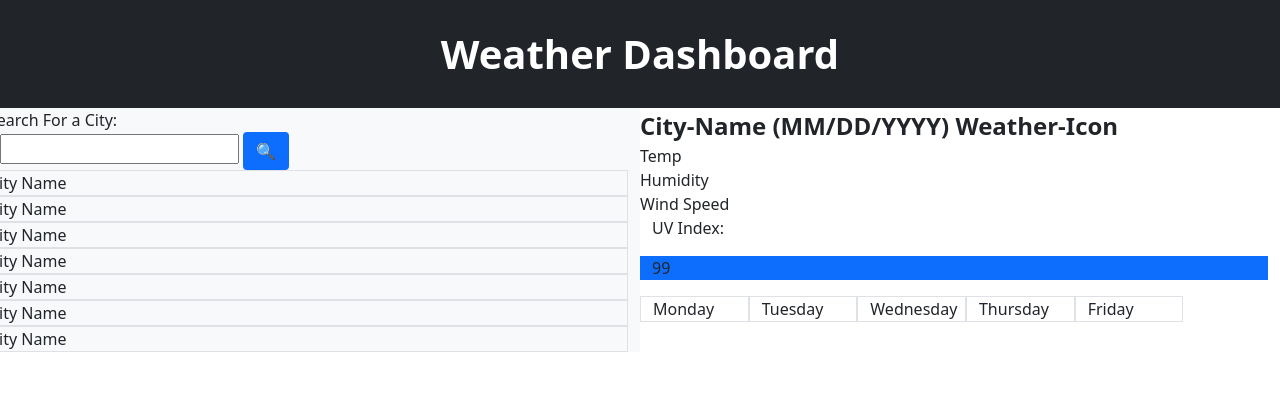
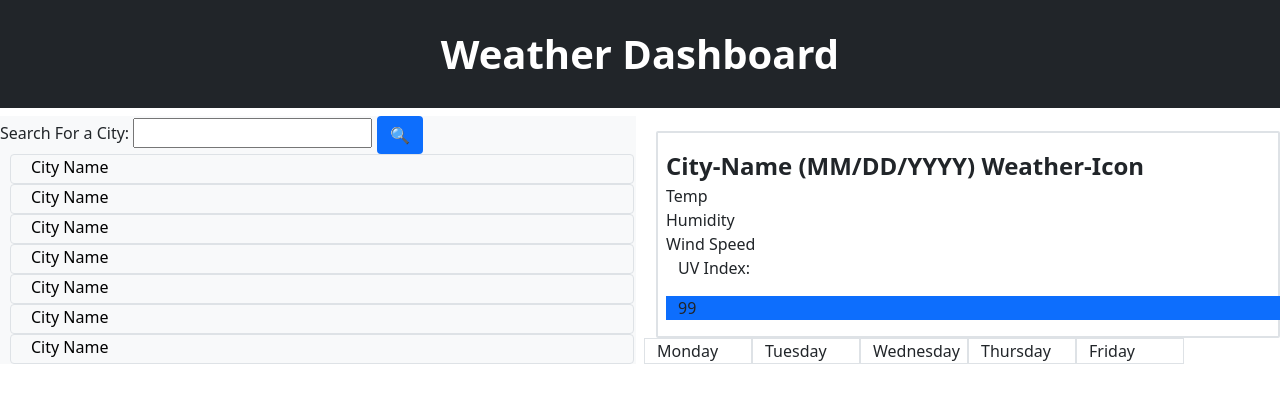
Before and after one commit to leot42/weather-dashboard, a plain HTML site: page index.html in a window 1280 px wide. Drawn offline with nearby package versions, Linux system fonts and the light colour scheme.

Commit message:
change machine

```diff
--- a/assets/css/style.css
+++ b/assets/css/style.css
@@ -9,6 +9,26 @@ header {
 }
 
 .saved-city {
-    border: 15em;
+    /* border: 15px; */
+    margin-left: 10px;
+    width: 100%;
+    height: 30px;
+    border-right: 5px solid #dee2e6!important;
+    border: 1px solid #dee2e6!important;
+    color: black;
+    padding-left: 20px;
+    border: 2px solid #dee2e6;
+    border-radius: 4px;
+}
 
+.weather-info {
+    width: 100%;
+    padding-left: 20px;
+    padding-top: 15px;
 }
+
+.current-weather {
+    width: 100%;
+    border: 2px solid #dee2e6;
+    border-radius: 2px;
+}
--- a/index.html
+++ b/index.html
@@ -17,32 +17,32 @@
 
 <body>
     <header class="p-4 fs-1 fw-bold bg-dark text-white jumbotron">Weather Dashboard</header>
-    <div class="row row-cols-2 cities">
+    <div class="row row-cols-2 cities mt-2">
         <div class="bg-light col-md">
-            <div class="row">
+            <div class="">
                 <!-- city search form -->
                 <form action="">
-                    <label for="city-search" class="row">Search For a City:</label>
+                    <label for="city-search" class="">Search For a City:</label>
                     <input type="text" id="citySearch" name="citySearch">
                     <button type="submit" class="bg-primary btn">🔍</button>
 
                 </form>
             </div>
-            <div class="row">
+            <div class="">
                 <!-- prevously searched cities -->
-                <div class="row border saved-city">City Name</div>
-                <div class="row border saved-city">City Name</div>
-                <div class="row border saved-city">City Name</div>
-                <div class="row border saved-city">City Name</div>
-                <div class="row border saved-city">City Name</div>
-                <div class="row border saved-city">City Name</div>
-                <div class="row border saved-city">City Name</div>
+                <div class=" saved-city">City Name</div>
+                <div class=" saved-city">City Name</div>
+                <div class=" saved-city">City Name</div>
+                <div class=" saved-city">City Name</div>
+                <div class=" saved-city">City Name</div>
+                <div class=" saved-city">City Name</div>
+                <div class=" saved-city">City Name</div>
             </div>
         </div>
 
-        <div class="bg-white col-md">
-            <div class="row">
-                <!-- current weather -->
+        <!-- weather info-->
+        <div class="bg-white col-md weather-info">
+            <div class="current-weather weather-info">
                 <div class="row fw-bold fs-4">City-Name (MM/DD/YYYY) Weather-Icon</div>
                 <div class="row">Temp</div>
                 <div class="row">Humidity</div>
```
